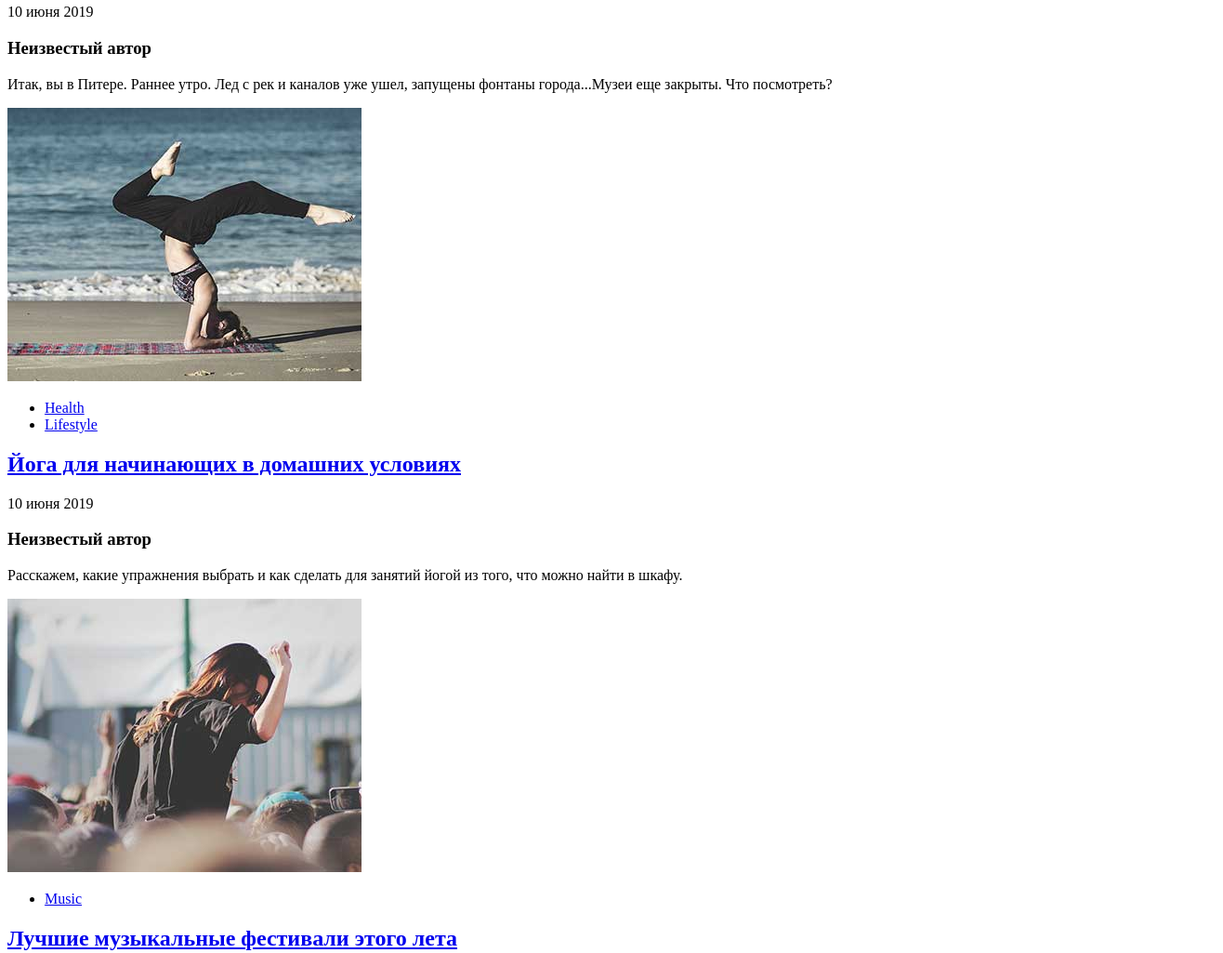
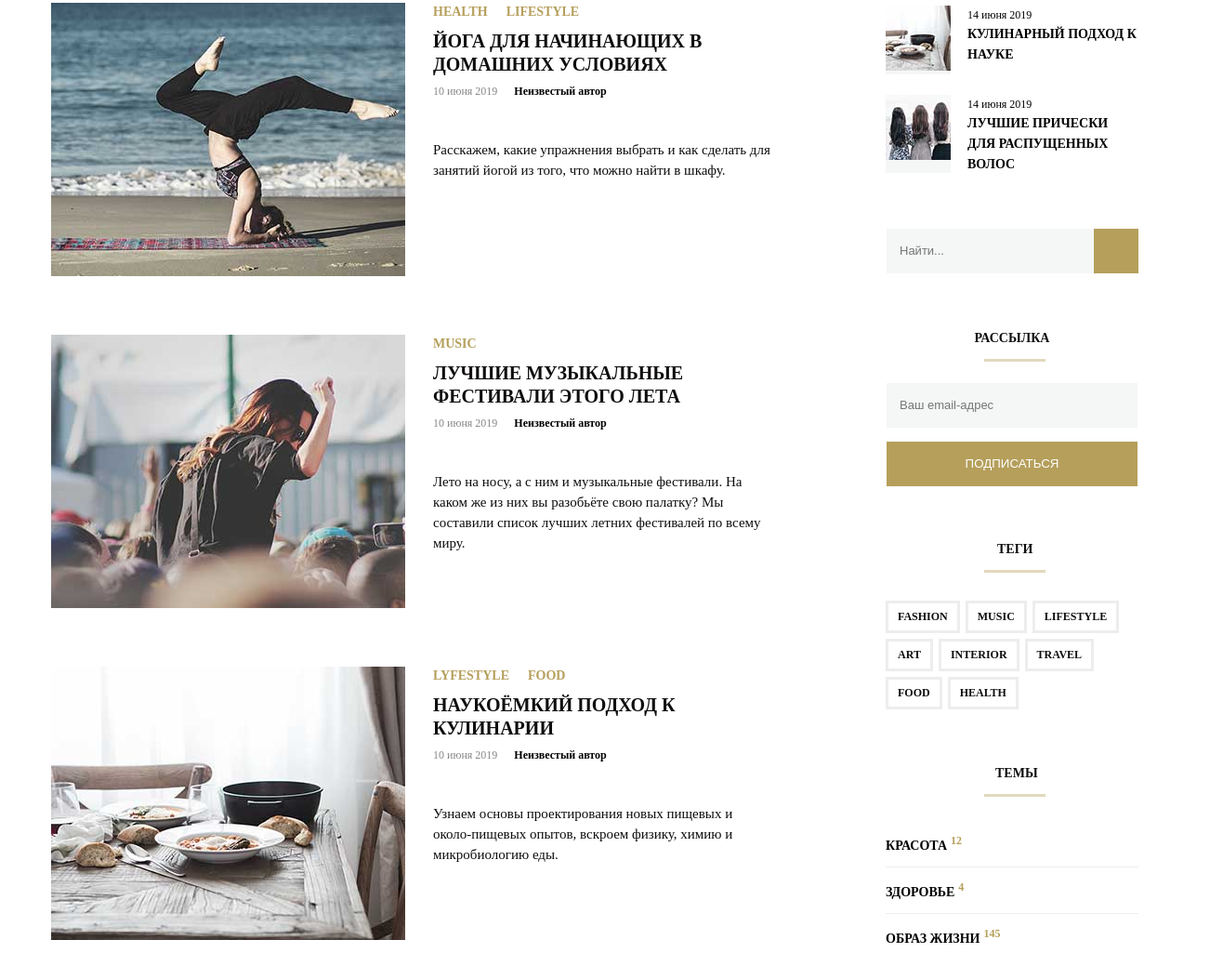
Before and after one commit to nik3zaria/diplom--2, a plain HTML site: page index.html in a window 1280 px wide. Shown: the part 915-1940 px from the top of the page at 93% size, 1316 px wide, since content can reach past the window. Drawn offline with Linux system fonts and the light colour scheme; a web font is replaced by a local one.

Commit message:
Add files via upload

```diff
--- /dev/null
+++ b/css/style.css
@@ -0,0 +1,540 @@
+* {
+    margin: 0;
+    padding: 0;
+  }
+
+  @font-face {
+    font-family: "OpenSans-Regular";
+    src: url(fonts\OpenSans-Regular.woff);
+    font-weight: 400;
+    font-style: normal;
+  }
+
+  @font-face {
+    font-family: "OpenSans-Bold";
+    src: url(fonts\OpenSans-Bold.woff);
+    font-weight: 700;
+    font-style: normal;
+  }
+
+  body {
+    min-width: 1200px;
+  }
+
+  .bold {
+    font-family: "OpenSans-Bold";
+  }
+
+  .regular-font {
+    font-family: "OpenSans-Regular";
+  }
+
+  .header {
+    display: flex;
+    flex-wrap: wrap;
+    flex-direction: column;
+    position: relative;
+    background-image: url(img\banner-bg.jpg);
+    background-repeat: no-repeat;
+    background-size: cover;
+    background-position: center center;
+    z-index: 1;
+    padding-top: 28px;
+    padding-bottom: 147px;
+  }
+
+  .header:before {
+    content: "";
+    position: absolute;
+    width: 100%;
+    height: 100%;
+    top: 0;
+    left: 0;
+    background-color: #000000;
+    opacity: 0.5;
+    z-index: -1;
+  }
+
+  .header-menu-logo {
+    display: flex;
+    min-width: 1200px;
+    flex-wrap: wrap;
+    flex-direction: row;
+    justify-content: space-between;
+    margin-left: auto;
+    margin-right: auto;
+  }
+
+  .logo {
+    width: 179px;
+  }
+
+  .header-blog {
+    display: flex;
+    text-transform: uppercase;
+    font-size: 45px;
+    line-height: 75px;
+    color: #ffffff;
+    margin-top: 127px;
+    justify-content: center;
+  }
+
+  .header-title {
+    font-size: 45px;
+    text-align: center;
+    width: 679px;
+  }
+
+  .menu {
+    display: flex;
+    right: 245px;
+    list-style: none;
+    font-size: 13px;
+    color: #ffffff;
+  }
+
+  .menu-list-item {
+    display: inline-block;
+    text-transform: uppercase;
+  }
+
+  .menu-list-item:nth-child(n + 2) {
+    margin-left: 35px;
+  }
+
+  .menu-link {
+    color: #ffffff;
+    text-decoration: none;
+  }
+
+  .content {
+    display: flex;
+    margin-top: 64px;
+    padding-left: 15px;
+    min-width: 1200px;
+    justify-content: center;
+  }
+
+  .news {
+    width: 778px;
+  }
+
+  .news-item {
+    display: flex;
+  }
+
+  .news-item:nth-child(n + 2) {
+    margin-top: 59px;
+  }
+
+  .news-item-image {
+    box-sizing: border-box;
+    background-size: cover;
+    width: 381px;
+    position: relative;
+  }
+
+  .news-item-image:before {
+    content: "";
+    position: absolute;
+    width: 100%;
+    height: 294px;
+    top: 0;
+    left: 0;
+    background-color: #eff6f1;
+    opacity: 1;
+    z-index: -1;
+  }
+
+  .news-item-info {
+    box-sizing: border-box;
+    margin-left: 30px;
+    padding-top: 0;
+  }
+
+  .article-tags {
+    display: flex;
+    flex-wrap: wrap;
+    list-style: none;
+    text-transform: uppercase;
+    font-weight: bold;
+  }
+
+  .article-tag-link {
+    margin-right: 20px;
+    font-size: 14px;
+    color: #b59f5b;
+    text-decoration: none;
+  }
+
+  .article-tag-link:nth-last-child(n + 2) {
+    margin-right: 15px;
+  }
+
+  .news-item-name {
+    text-transform: uppercase;
+    font-weight: bold;
+    line-height: 24px;
+    margin-top: 10px;
+  }
+
+  .news-item-name-link {
+    color: #0f0d0e;
+    font-size: 20px;
+    text-decoration: none;
+  }
+
+  .news-item-time {
+    font-size: 12px;
+    color: #888888;
+  }
+
+  .news-item-author {
+    display: inline-block;
+    margin-top: 10px;
+    margin-left: 14px;
+    font-size: 12px;
+    color: #000000;
+  }
+
+  .news-item-description {
+    font-size: 15px;
+    margin-top: 44px;
+    line-height: 22px;
+    color: #0f0d0e;
+  }
+
+  .side-content {
+    right: 245px;
+    width: 272px;
+    padding-right: 15px;
+    margin-left: 120px;
+  }
+
+  .news-posts {
+    text-transform: uppercase;
+    font-weight: bold;
+    padding-left: 87px;
+    font-size: 14px;
+    color: #0f0d0e;
+  }
+
+  .news-posts:after {
+    content: "";
+    display: block;
+    height: 3px;
+    width: 66px;
+    margin-left: 20px;
+    margin-top: 14px;
+    margin-bottom: 29px;
+    background-color: #e1d9bd;
+  }
+
+  .post {
+    display: flex;
+  }
+
+  .post:nth-child(n + 2) {
+    margin-top: 22px;
+  }
+
+  .post-image {
+    position: relative;
+    margin-right: 18px;
+  }
+
+  .post-image:before {
+    content: "";
+    position: absolute;
+    width: 100%;
+    height: 100%;
+    top: 0;
+    left: 0;
+    background-color: #f4f7f6;
+    opacity: 1;
+    z-index: -1;
+  }
+
+  .post-info {
+    box-sizing: border-box;
+    margin-left: 15px;
+    margin-left: 0;
+  }
+
+  .post-time {
+    font-size: 12px;
+    color: #000000;
+  }
+
+  .post-title {
+    line-height: 18px;
+    text-transform: uppercase;
+  }
+
+  .post-title-link {
+    color: #000000;
+    font-size: 14px;
+    text-decoration: none;
+  }
+
+  .search {
+    display: flex;
+    flex-direction: row;
+    margin-top: 60px;
+    position: relative;
+    margin-left: 1px;
+  }
+
+  .visually-hidden {
+    width: 1px;
+    height: 1px;
+    clip: rect(1px, 1px, 1px, 1px);
+    position: absolute;
+  }
+
+  .field {
+    box-sizing: border-box;
+    padding-left: 14px;
+    width: 270px;
+    height: 48px;
+    border: none;
+    background-color: #f4f7f6;
+    font-size: 13px;
+    padding-left: 14px;
+    padding-right: 53px;
+  }
+
+  .button-search {
+    width: 48px;
+    height: 48px;
+    color: #ffffff;
+    border: none;
+    background-color: #b59f5b;
+    background-image: url(svg\search.svg);
+    background-size: 18px;
+    background-repeat: no-repeat;
+    background-position: center;
+    position: absolute;
+    right: 0;
+  }
+
+  .mailing-text {
+    text-transform: uppercase;
+    font-weight: bold;
+    padding-top: 62px;
+    text-align: center;
+    font-size: 14px;
+    color: #0f0d0e;
+  }
+
+  .mailing-text:after {
+    content: "";
+    display: block;
+    height: 3px;
+    width: 66px;
+    margin: 14px 0 23px 106px;
+    background-color: #e1d9bd;
+  }
+
+  .mailing {
+    display: flex;
+    flex-direction: column;
+    margin-top: 23px;
+    margin-left: 1px;
+  }
+
+  .button {
+    width: 270px;
+    height: 48px;
+    color: #ffffff;
+    border: none;
+    background-color: #b59f5b;
+    margin-top: 15px;
+    text-transform: uppercase;
+  }
+
+  .block-tags {
+    display: flex;
+    flex-wrap: wrap;
+    flex-direction: column;
+  }
+
+  .tag-title {
+    display: inline-block;
+    padding: 60px 0 0px 120px;
+    font-size: 14px;
+    color: #0f0d0e;
+    font-weight: bold;
+    text-transform: uppercase;
+  }
+
+  .tag-title:after {
+    content: "";
+    display: block;
+    height: 3px;
+    width: 66px;
+    margin: 14px 0 24px -14px;
+    background-color: #e1d9bd;
+  }
+
+  .tags {
+    display: flex;
+    flex-wrap: wrap;
+    list-style: none;
+  }
+
+  .tag-link {
+    display: inline-block;
+    font-size: 12px;
+    color: #0f0d0e;
+    text-decoration: none;
+    border: 3px solid #ededed;
+    padding: 7px 10px;
+    margin-right: 6px;
+    margin-top: 6px;
+    font-weight: bold;
+    text-transform: uppercase;
+  }
+
+  .tag-link:nth-child(n + 4) {
+    margin-top: 6px;
+  }
+
+  .topics {
+    list-style: none;
+  }
+
+  .topics-title {
+    display: inline-block;
+    padding: 61px 0 0px 118px;
+    font-size: 14px;
+    color: #0f0d0e;
+    font-weight: bold;
+    text-transform: uppercase;
+  }
+
+  .topics-title:after {
+    content: "";
+    display: block;
+    height: 3px;
+    width: 66px;
+    margin: 14px 0 26px -12px;
+    background-color: #e1d9bd;
+  }
+
+  .topics {
+    display: inline;
+  }
+
+  .topic {
+    border-bottom: 1px solid #eeeeee;
+    padding-top: 14px;
+    padding-bottom: 14px;
+    font-weight: bold;
+    text-transform: uppercase;
+  }
+
+  .topic-link {
+    font-size: 14px;
+    color: #000000;
+    text-decoration: none;
+  }
+
+  .articles {
+    color: #b59f5b;
+    font-size: 12px;
+    vertical-align: super;
+  }
+
+  .footer {
+    display: flex;
+    flex-wrap: wrap;
+    flex-direction: column;
+    padding: 0 0 41px 0;
+    margin-top: 64px;
+    min-width: 1200px;
+    font-weight: bold;
+  }
+  .social-networks {
+    display: flex;
+    flex-wrap: wrap;
+    list-style: none;
+    justify-content: center;
+    width: 1170px;
+    background-color: #f4f7f6;
+    margin-left: auto;
+    margin-right: auto;
+    padding-bottom: 31px;
+  }
+
+  .social-icon-pinterest {
+    display: inline-block;
+    background-image: url(svg\001-pinterest.svg);
+    background-repeat: no-repeat;
+    background-size: cover;
+    background-position: center center;
+    height: 25px;
+    width: 25px;
+    margin-top: 31px;
+  }
+
+  .social-icon-facebook {
+    display: inline-block;
+    background-image: url(svg\002-facebook-logo.svg);
+    background-repeat: no-repeat;
+    background-size: cover;
+    background-position: center center;
+    height: 25px;
+    width: 25px;
+    margin-top: 31px;
+  }
+
+  .social-icon-tumblr {
+    display: inline-block;
+    background-image: url(svg\003-tumblr.svg);
+    background-repeat: no-repeat;
+    background-size: cover;
+    background-position: center center;
+    height: 25px;
+    width: 25px;
+    margin-top: 31px;
+  }
+
+  .social-icon-Twitter {
+    display: inline-block;
+    background-image: url(svg\004-twitter.svg);
+    background-repeat: no-repeat;
+    background-size: cover;
+    background-position: center center;
+    height: 25px;
+    width: 25px;
+    margin-top: 31px;
+  }
+
+  .social-icon-instagram {
+    display: inline-block;
+    background-image: url(svg\005-instagram.svg);
+    background-repeat: no-repeat;
+    background-size: cover;
+    background-position: center center;
+    height: 25px;
+    width: 25px;
+    margin-top: 31px;
+  }
+
+  .social-link {
+    text-decoration: none;
+    margin-right: 28px;
+  }
+
+  .copyright-link {
+    margin-left: auto;
+    margin-right: auto;
+    margin-top: 77px;
+  }
+
+  .link {
+    color: #999999;
+    font-size: 12px;
+    text-decoration: none;
+  }
--- a/index.html
+++ b/index.html
@@ -4,7 +4,8 @@
     <meta charset="UTF-8">
     <meta http-equiv="X-UA-Compatible" content="IE=edge">
     <meta name="viewport" content="width=device-width, initial-scale=1.0">
-    <title>Document</title>
+    <title>MQ-Diplom</title>
+    <link rel="stylesheet" href="css/style.css">
 </head>
 <body>
     <header class="header">
```
